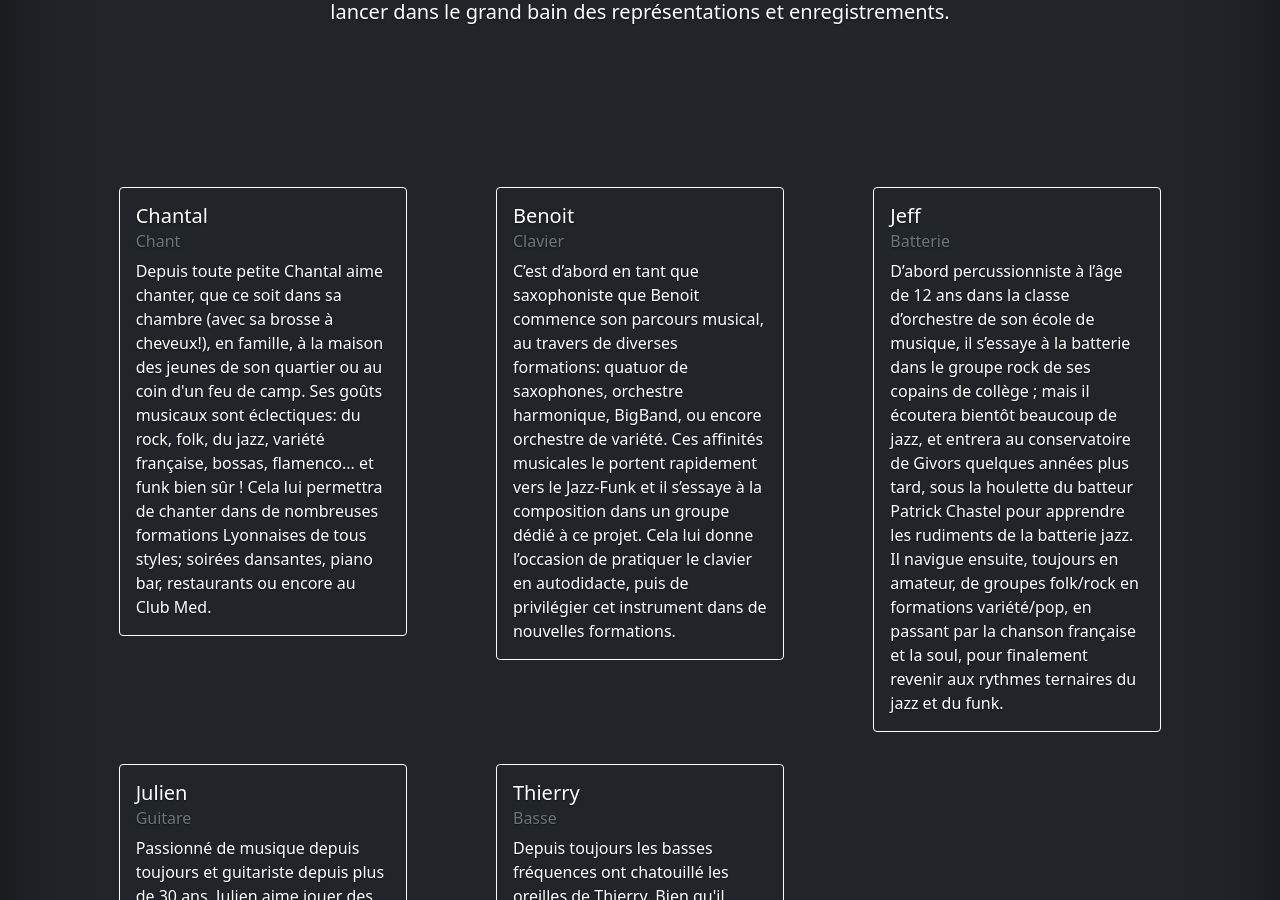
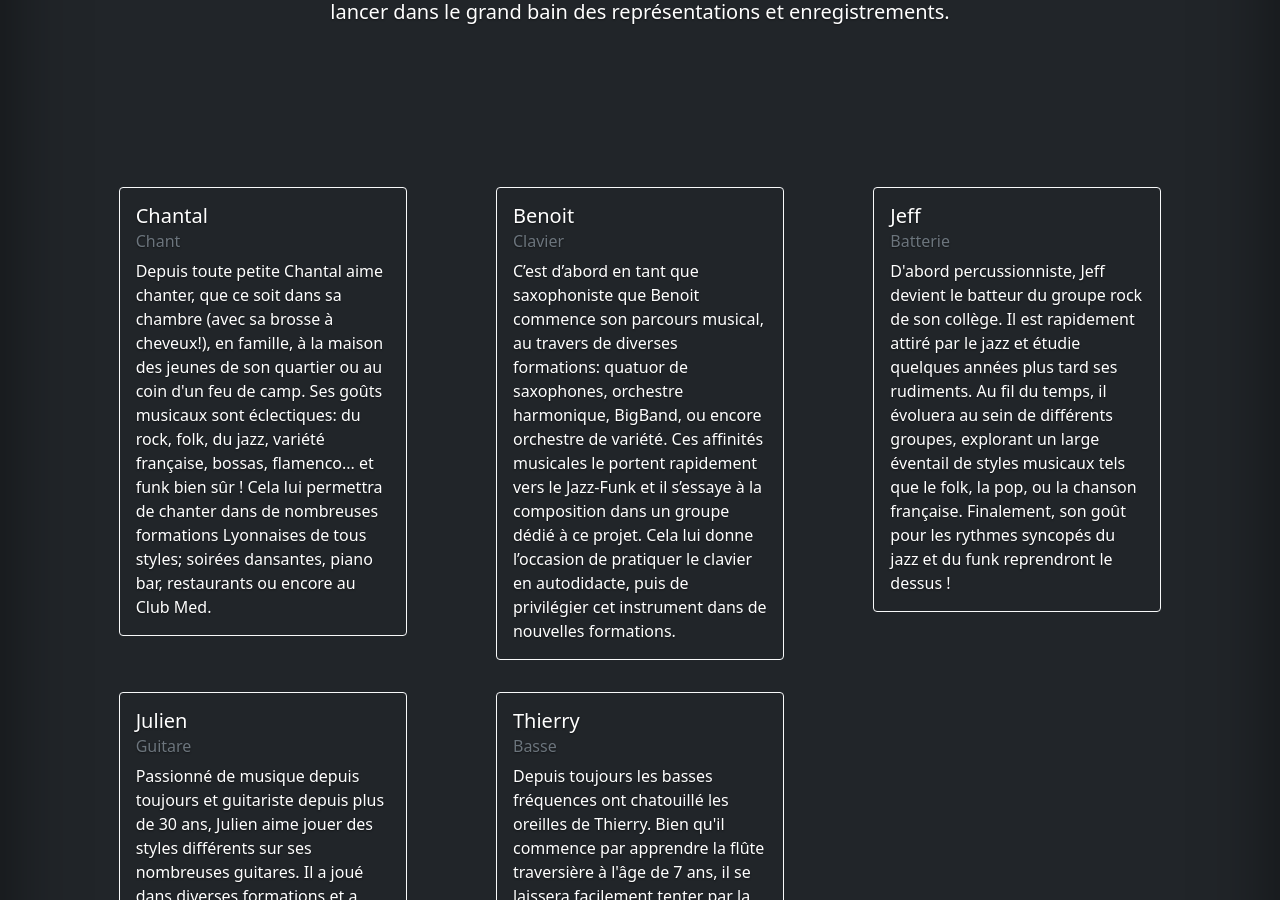
Before and after one commit to b-viguier/cmonguys-website, a Jekyll site: the page built from le-groupe.html, in a window 1280 px wide and 900 px high, scrolled down 466 px. Built offline with Jekyll 4.4.1, drawn with Linux system fonts in a browser that asks for light colours.

Commit message:
Update members.yml

```diff
--- a/_data/members.yml
+++ b/_data/members.yml
@@ -11,8 +11,7 @@
 
 - name: Jeff
   inst: Batterie
-  desc: "D’abord percussionniste à l’âge de 12 ans dans la classe d’orchestre de son école de musique, il s’essaye à la batterie dans le groupe rock de ses copains de collège ; mais il écoutera bientôt beaucoup de jazz, et entrera au conservatoire de Givors quelques années plus tard, sous la houlette du batteur Patrick Chastel pour apprendre les rudiments de la batterie jazz.
-   Il navigue ensuite, toujours en amateur, de groupes folk/rock en formations variété/pop, en passant par la chanson française et la soul, pour finalement revenir aux rythmes ternaires du jazz et du funk."
+  desc: "D'abord percussionniste, Jeff devient le batteur du groupe rock de son collège. Il est rapidement attiré par le jazz et étudie quelques années plus tard ses rudiments. Au fil du temps, il évoluera au sein de différents groupes, explorant un large éventail de styles musicaux tels que le folk, la pop, ou la chanson française. Finalement, son goût pour les rythmes syncopés du jazz et du funk reprendront le dessus !"
 
 - name: Julien
   inst: Guitare
```
